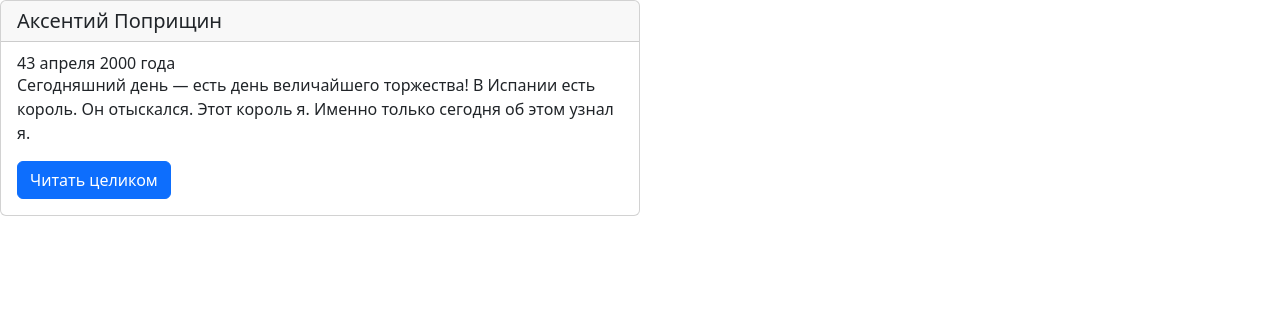
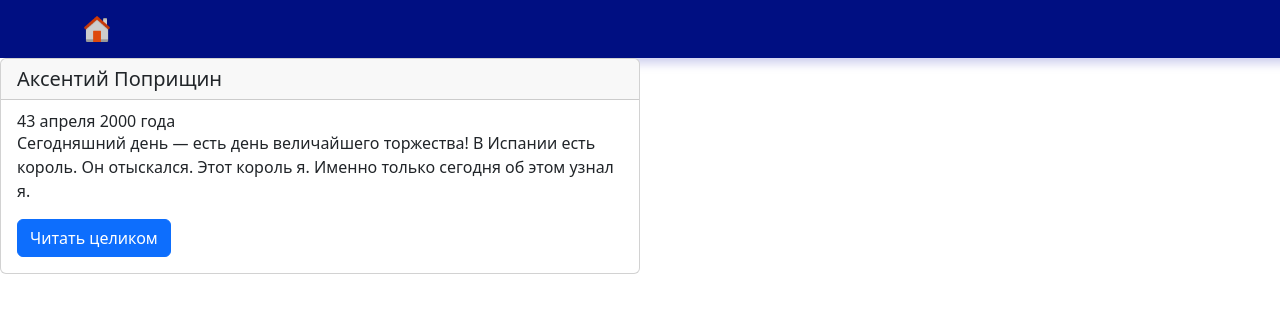
Before and after one commit to Frizzz17/administrative-commission, a Django app: page / in a window 1280 px wide. Shown: the top 313 px of the page. Run offline with Django 3.2, Linux system fonts and the light colour scheme; some libraries are stand-ins or nearby versions.

Commit message:
Доработа шаблон header и добавил иконки

```diff
--- a/adm_com/news/urls.py
+++ b/adm_com/news/urls.py
@@ -6,5 +6,5 @@ app_name = 'news'
 
 
 urlpatterns = [
-    path('', views.index)
+    path('', views.index, name='index')
 ]
--- /dev/null
+++ b/adm_com/static/css/style.css
@@ -0,0 +1,4 @@
+.navbar {
+    background-color: rgb(0, 15, 130);
+    box-shadow: 20px 5px 10px rgba(0, 14, 168, 0.208);
+}
--- a/adm_com/templates/base.html
+++ b/adm_com/templates/base.html
@@ -7,6 +7,7 @@
     {% load static %}
     <link rel="shortcut icon" href="{% static 'img/russian_flag.png' %}" type="image/x-icon">
     <link rel="stylesheet" href="{% static 'css/bootstrap.css' %}">
+    <link rel="stylesheet" href="{% static 'css/style.css' %}">
     <title></title>
 </head>
 <body>
--- a/adm_com/templates/includes/header.html
+++ b/adm_com/templates/includes/header.html
@@ -1 +1,9 @@
 <!--Основная шапка сайта-->
+{% load static %}
+<nav class="navbar">
+  <div class="container">
+    <a class="navbar-brand" href="{% url 'news:index' %}">
+      <img src="{% static 'img/home.png' %}" width="30" height="30">
+    </a>
+  </div>
+</nav>
```
Also changed, not shown: adm_com/static/img/home.png (added).
